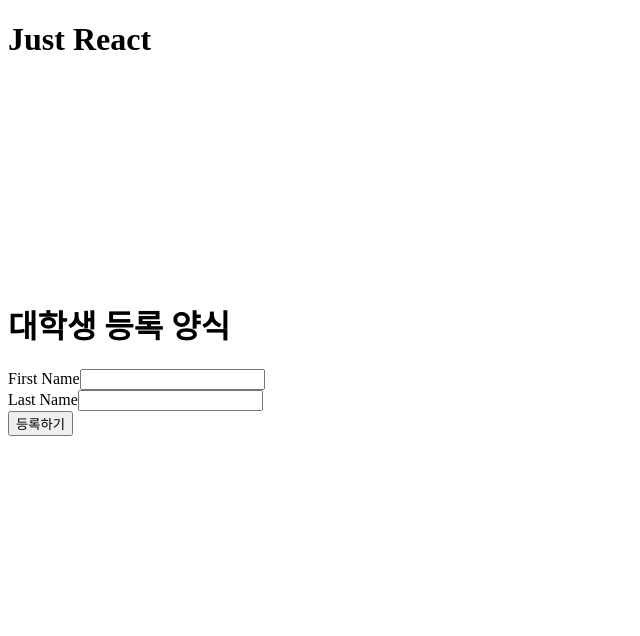
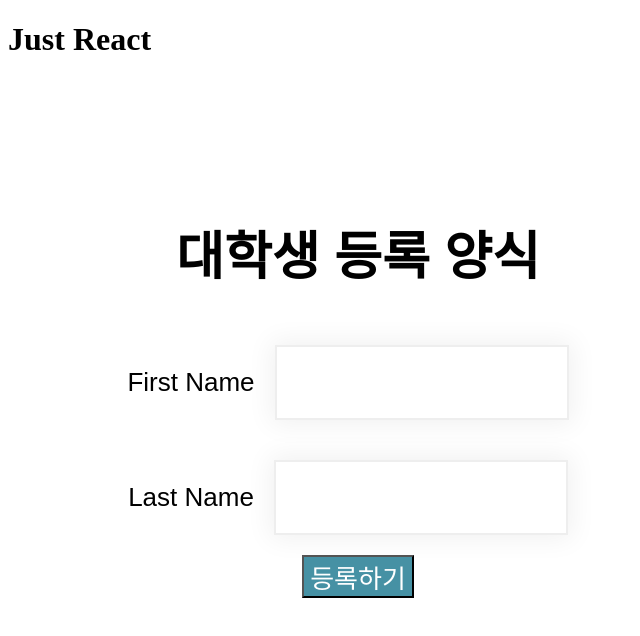
Before and after one commit to Yogurrr/enrollment-react-app, a React (Create React App) app: page / in a window 1280 px wide. Shown: the top 636 px of the page, without its empty margins (0-640 px from the left). Built offline with nearby package versions, Linux system fonts and the light colour scheme.

Commit message:
state를 이용한 환영 메시지 출력

```diff
--- a/src/App.css
+++ b/src/App.css
@@ -22,3 +22,10 @@
     cursor: pointer;
     color: white;
 }
+.message
+{
+    color:green;
+    font-family: inherit;
+    font-size: 30px;
+    font-style: italic;
+}
--- a/src/components/EnrollmentForm.js
+++ b/src/components/EnrollmentForm.js
@@ -1,16 +1,35 @@
 import React from "react";
+import { useState } from "react";
 import '../App.css';
 
 const EnrollmentForm = () => {
+    const [firstName, setFirstName] = useState("");   // 인풋 태그에 작성했던 내용을 폼에 저장하기 위해
+    const [lastName, setLastName] = useState("");
+    const [welcomeMessage, setWelcomeMessage] = useState("");
+
+    const handleSubmit = (e) => {
+        setWelcomeMessage(`환영합니다 ${firstName} ${lastName}님!!`);
+        e.preventDefault();   // submit 기능 중지
+    };
     return (
         <div>
-            <form className="enrolForm"></form>
-            <h1>대학생 등록 양식</h1>
-            <div><label>First Name</label>
-                <input type="text" name="fname" /></div>
-            <div><label>Last Name</label>
-                <input type="text" name="lname" /></div>
-            <div><button type="submit">등록하기</button></div>
+            <form className="enrolForm" onSubmit={handleSubmit}>
+                <h1>대학생 등록 양식</h1>
+                <div><label>First Name</label>
+                    <input type="text" name="fname"
+                           onBlur={ (e) => setFirstName(e.target.value) } /></div>
+
+                <div><label>Last Name</label>
+                    <input type="text" name="lname"
+                           onBlur={ (e) => setLastName(e.target.value) } /></div>
+
+                <div><button type="submit"
+                             onBlur={ (e) => setWelcomeMessage(e.target.value) }>등록하기</button></div>
+            </form>
+
+            <label id="studentMsg" className="message">
+                {welcomeMessage}
+            </label>
         </div>
     );
 };
```
